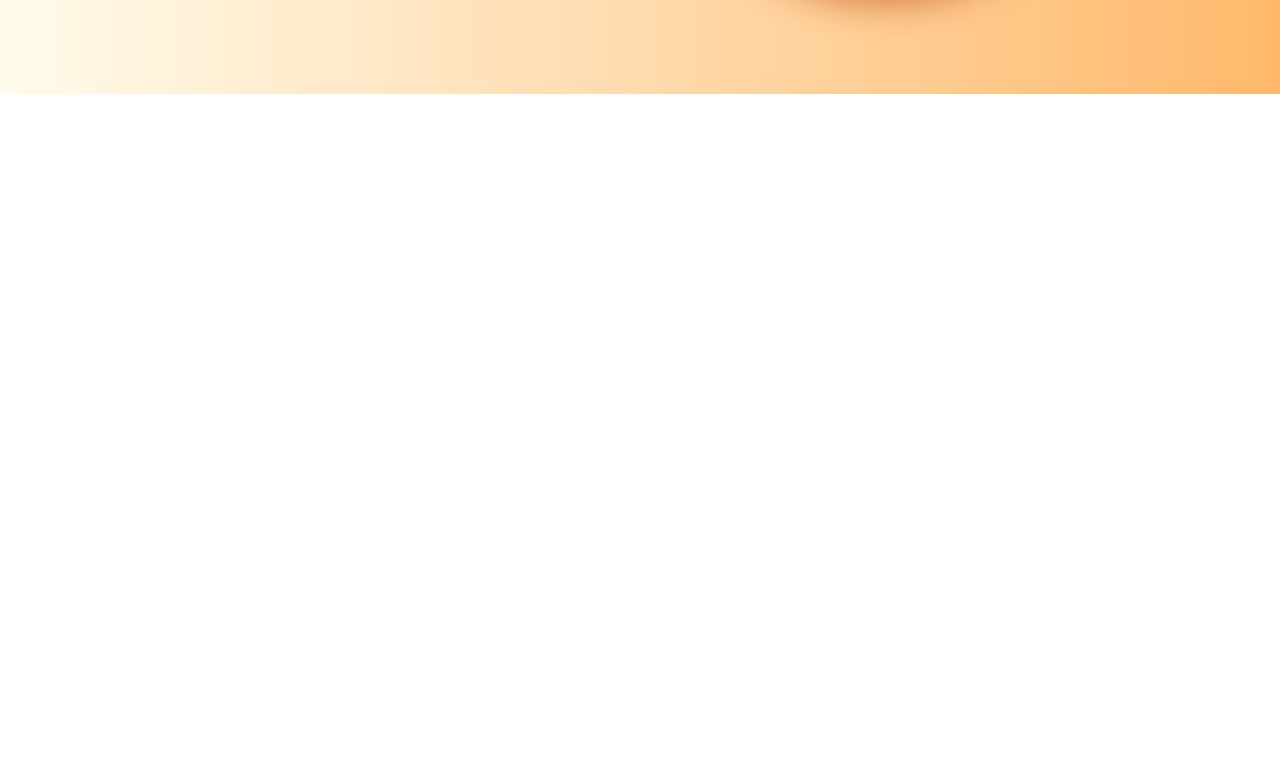
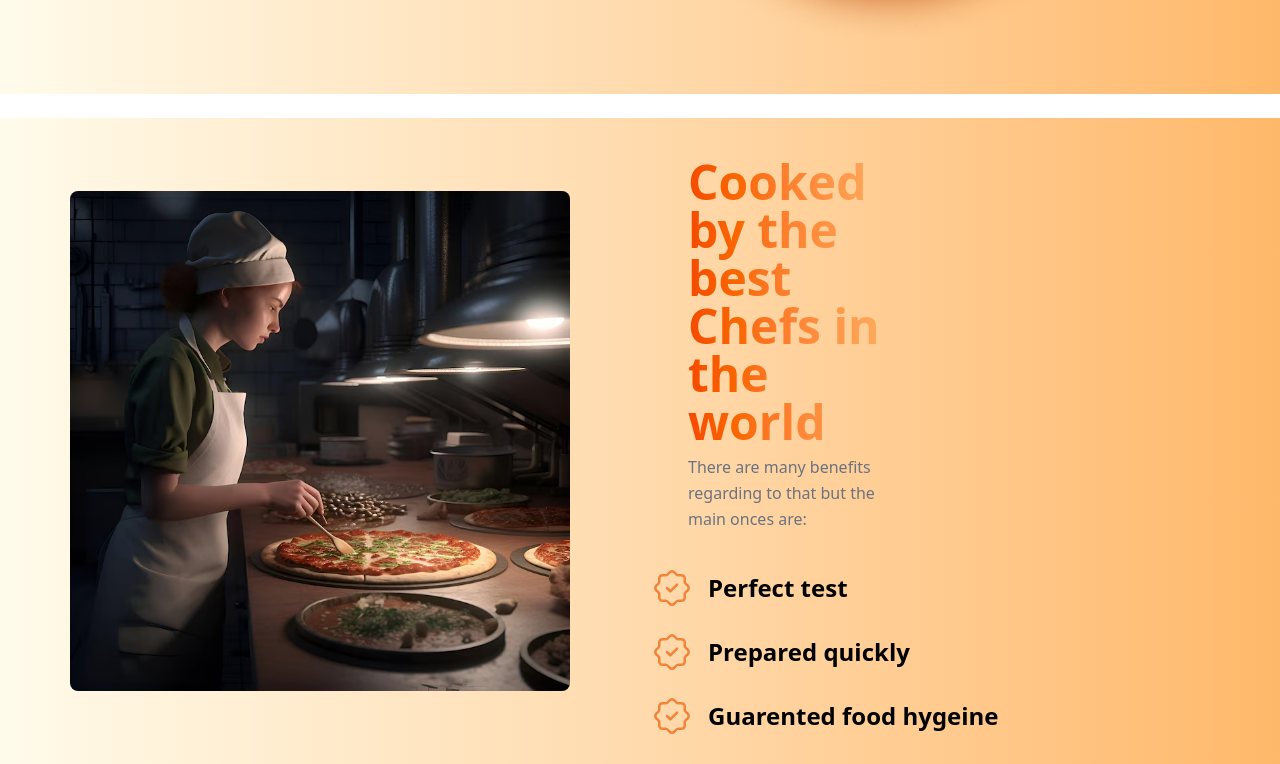
Before and after one commit to harshalkushare/PizzaFrontend, a React (Vite) app: page / in a window 1280 px wide. Shown: the part 514-1278 px from the top of the page. Before the commit the page ends 800 px from the top, so only its background shows below. Built offline with nearby package versions, Linux system fonts and the light colour scheme.

Commit message:
Added pointers about app

```diff
--- /dev/null
+++ b/src/components/icons/CheckMark.jsx
@@ -0,0 +1,20 @@
+export function BadgeCheck(props) {
+    return (
+      <svg
+        xmlns="http://www.w3.org/2000/svg"
+        viewBox="0 0 24 24"
+        width="1em"
+        height="1em"
+        {...props}
+      >
+        <g fill="none" stroke="currentColor" strokeWidth="1.5">
+          <path d="M10.521 2.624a2 2 0 0 1 2.958 0l1.02 1.12a2 2 0 0 0 1.572.651l1.513-.07a2 2 0 0 1 2.092 2.09l-.071 1.514a2 2 0 0 0 .651 1.572l1.12 1.02a2 2 0 0 1 0 2.958l-1.12 1.02a2 2 0 0 0-.651 1.572l.07 1.513a2 2 0 0 1-2.09 2.092l-1.514-.071a2 2 0 0 0-1.572.651l-1.02 1.12a2 2 0 0 1-2.958 0l-1.02-1.12a2 2 0 0 0-1.572-.651l-1.513.07a2 2 0 0 1-2.092-2.09l.071-1.514a2 2 0 0 0-.651-1.572l-1.12-1.02a2 2 0 0 1 0-2.958l1.12-1.02a2 2 0 0 0 .651-1.572l-.07-1.513a2 2 0 0 1 2.09-2.092l1.514.071a2 2 0 0 0 1.572-.651z"></path>
+          <path
+            strokeLinecap="round"
+            strokeLinejoin="round"
+            d="m9 12l2 2l4-4"
+          ></path>
+        </g>
+      </svg>
+    )
+  }
--- a/src/pages/Home.jsx
+++ b/src/pages/Home.jsx
@@ -1,31 +1,84 @@
-import { ArrowRightFilled } from "../components/icons/ArrowRightFilled"
-import pizzaImage from '../assets/images/pizza2.png';
+import { ArrowRightFilled } from "../components/icons/ArrowRightFilled";
+import pizzaImage from "../assets/images/pizza2.png";
+import cookingImage from "../assets/images/cooking1.png";
+import { BadgeCheck } from "../components/icons/CheckMark";
 
 function Home() {
   return (
     <div>
+      {/* Hero section */}
       <section className="flex flex-col-reverse items-center justify-center py-5 md:flex-row md:gap-7 bg-gradient-to-r from-amber-50 to-orange-300">
         <div className="w-4/6 ml-4 text-center md:w-2/6 md:text-left">
           <div className="flex justify-center text-4xl md:justify-normal">
             <h1 className="pb-5 font-bold text-transparent bg-gradient-to-r from-orange-500 to-orange-400 bg-clip-text">
-                        Enjoy the Slice {' '}
+              Enjoy the Slice{" "}
             </h1>
             <h1>😋</h1>
           </div>
-                <p className="pb-4 text-[#6B7280]">The Pizza App lets you order your favourite pizza from the comfort of your home.Enjoy the best pizza in town with just a few clicks.
+          <p className="pb-4 text-[#6B7280]">
+            The Pizza App lets you order your favourite pizza from the comfort
+            of your home.Enjoy the best pizza in town with just a few clicks.
           </p>
-                <button className="flex items-center px-4 py-2 text-white bg-yellow-500 hover:bg-yellow-600 rounded-md group">Order Now
+          <button className="flex items-center px-4 py-2 text-white bg-yellow-500 hover:bg-yellow-600 rounded-md group">
+            Order Now
             <span className="inline-block ml-3 transition-transform ease-in-out group-hover:translate-x-2">
-                     <ArrowRightFilled/>
+              <ArrowRightFilled />
             </span>
           </button>
         </div>
         <div>
-                 <img src={pizzaImage} alt="Pizza" width={550} height={550}/>
+          <img src={pizzaImage} alt="Pizza" width={550} height={550} />
+        </div>
+      </section>
+      {/* Service Section  */}
+      <section className="py-4 mt-6 bg-gradient-to-r from-amber-50 to-orange-300">
+        <div className="container flex flex-col md:flex-row">
+          <div className="flex flex-col items-center justify-center rounded-lg lg:w-1/2">
+            <img
+              width={500}
+              src={cookingImage}
+              alt="cooking"
+              className="rounded-lg"
+            />
+          </div>
+          <div className="flex flex-col items-center lg:items-start">
+            <div className="flex flex-col flex-wrap text-center lg:py-6 lg:w-1/2 lg:pl-12 lg:text-left">
+              <div>
+                <h2 className="mb-2 text-5xl font-extrabold text-transparent  bg-gradient-to-r from-orange-600 to-orange-300 bg-clip-text">
+                  Cooked by the best
+                  <br />
+                  Chefs in the world
+                </h2>
+                <p className="text-base leading-relaxed text-[#6B7280]">
+                  There are many benefits regarding to that but the main onces
+                  are:
+                </p>
+              </div>
+            </div>
+
+            <div className="w-full p-1">
+              <div className="flex text-2xl items-center h-full p-2 rounded">
+                <BadgeCheck className="text-[#F38339] w-10 h-10 mr-4"/>
+                <span className="font-bold title-font">Perfect test</span>
+              </div>
+            </div>
+            <div className="w-full p-1">
+              <div className="flex text-2xl items-center h-full p-2 rounded">
+                <BadgeCheck className="text-[#F38339] w-10 h-10 mr-4"/>
+                <span className="font-bold title-font">Prepared quickly</span>
+              </div>
+            </div>
+            <div className="w-full p-1">
+              <div className="flex text-2xl items-center h-full p-2 rounded">
+                <BadgeCheck className="text-[#F38339] w-10 h-10 mr-4"/>
+                <span className="font-bold title-font">Guarented food hygeine</span>
+              </div>
+            </div>
+          </div>
         </div>
       </section>
     </div>
-  )
+  );
 }
 
-export default Home
+export default Home;
```
Also changed, not shown: src/assets/images/cooking1.png (added). Lines whose indentation alone changed are shown as unchanged.
